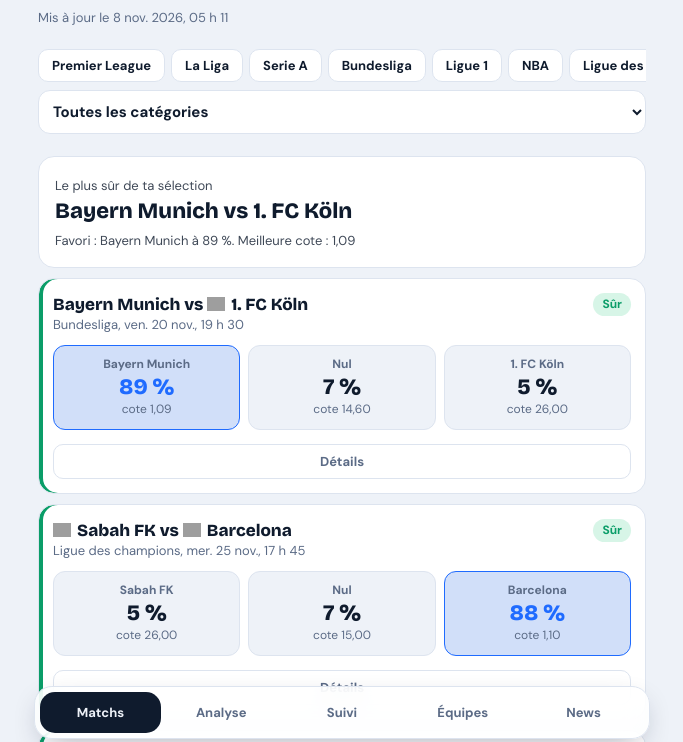
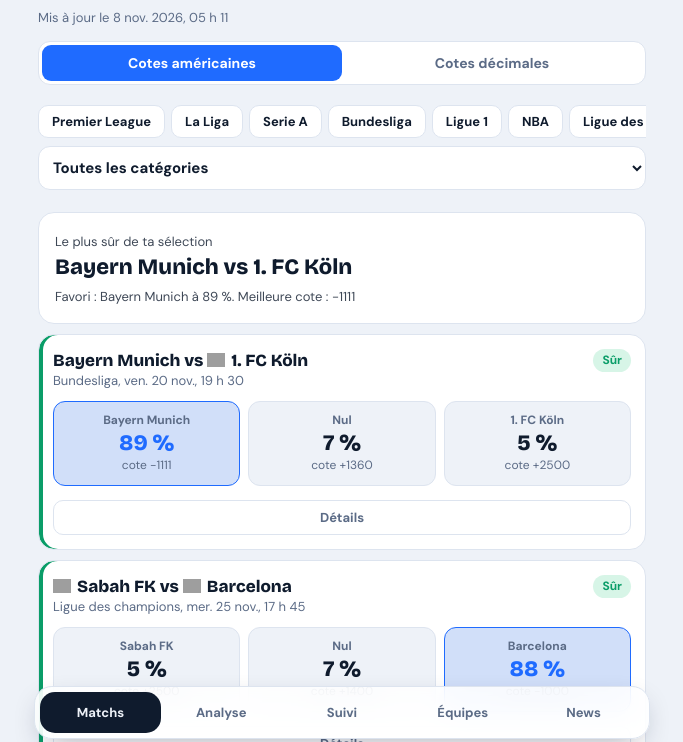
Before and after one commit to gabnat250/radar-value, a plain HTML site: page index.html in a window 1280 px wide. Shown: the part 51-793 px from the top of the page, without its empty margins (298-981 px from the left). Drawn offline with nearby package versions, Linux system fonts and the light colour scheme; grey boxes are pictures that could not be loaded.

Commit message:
Update index.html

```diff
--- a/index.html
+++ b/index.html
@@ -191,4 +191,4 @@ chips();rb();
 fetch('data.json?'+Date.now()).then(function(r){return r.json()}).then(function(j){
   D=j.matches;$('up').textContent='Mis à jour le '+new Date(j.updated).toLocaleString('fr-CA',{dateStyle:'medium',timeStyle:'short'});render();
 }).catch(function(){$('up').textContent='Pas encore de données. Lance la mise à jour dans GitHub (onglet Actions).'});
-</script><script src="equipes.js"></script><script src="matchs.js"></script><script src="ui.js"></script><script src="news.js"></script></script><script src="logos.js"></script><script src="nbalogos.js"></script><script src="logos.js"></script></body></html>
+</script><script src="equipes.js"></script><script src="matchs.js"></script><script src="ui.js"></script><script src="news.js"></script></script><script src="logos.js"></script><script src="nbalogos.js"></script><script src="logos.js"></script><script src="cotes.js"></script></body></html>
```
